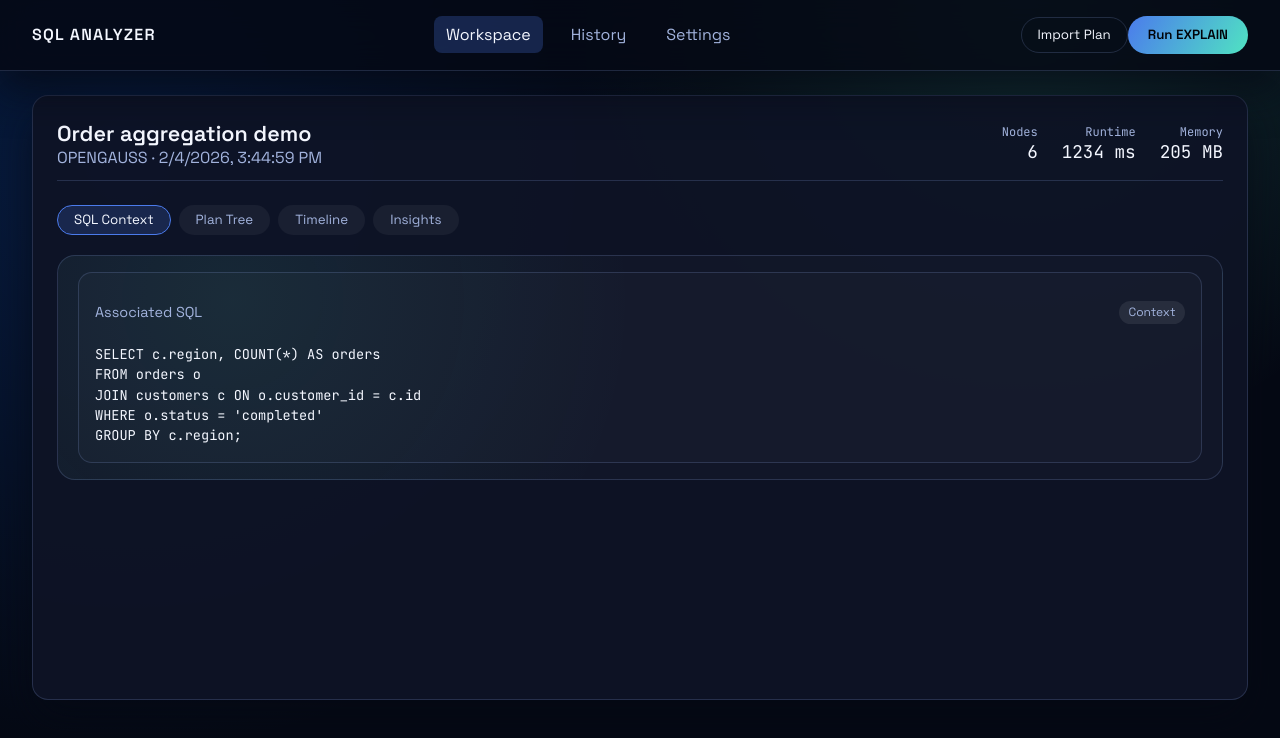
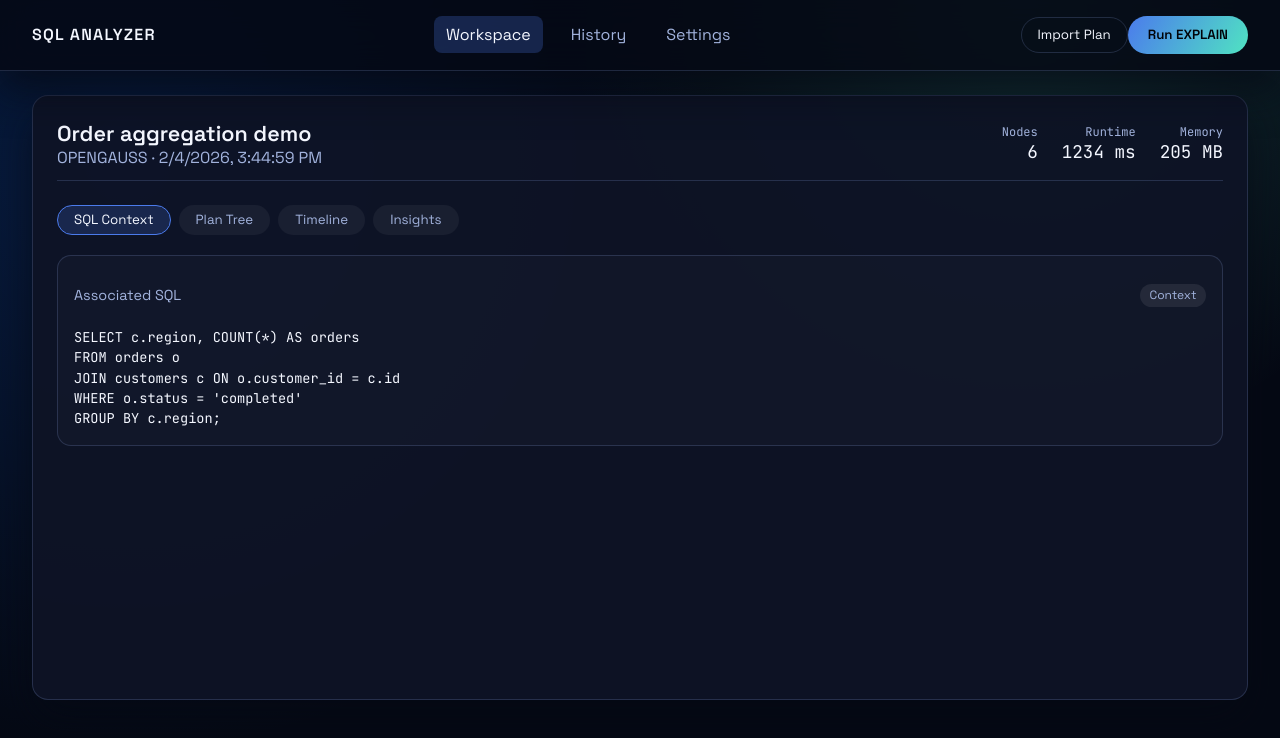
Before and after one commit to SukiEva/SqlAnalyzer, a Vue app: page /#/ in a window 1280 px wide. Shown: the top 738 px of the page. Built offline with nearby package versions, Linux system fonts and the light colour scheme.

Commit message:
fix: simplify tab panel styling

```diff
--- a/src/views/PlanWorkspace.vue
+++ b/src/views/PlanWorkspace.vue
@@ -209,24 +209,10 @@ onMounted(() => {
 .sql-pane,
 .timeline-pane,
 .insights-pane {
-  border: 1px solid var(--border);
-  border-radius: 18px;
-  background: radial-gradient(
-      circle at 15% 20%,
-      rgba(80, 227, 194, 0.08),
-      transparent 40%
-    ),
-    rgba(255, 255, 255, 0.02);
-  padding: 1rem 1.25rem;
+  padding: 0;
 }
 
 .plan-pane {
-  display: flex;
-  flex-direction: column;
-  gap: 1rem;
-}
-
-.sql-pane {
   display: flex;
   flex-direction: column;
   gap: 1rem;
@@ -237,14 +223,15 @@ onMounted(() => {
   min-height: 320px;
 }
 
-.timeline-pane {
-  height: 100%;
+.sql-pane,
+.timeline-pane,
+.insights-pane {
+  display: flex;
+  flex-direction: column;
 }
 
 .insights-pane {
   min-height: 320px;
-  display: flex;
-  flex-direction: column;
 }
 
 @media (max-width: 1200px) {
```
